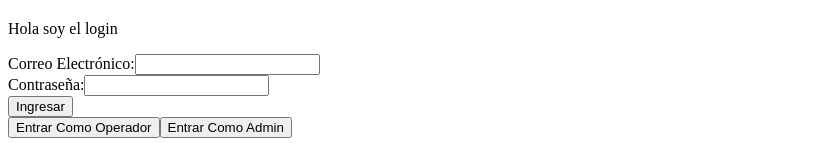
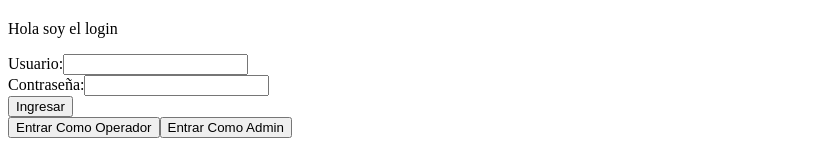
Before and after one commit to ExeYS02/hotel-mortadela, a React (Vite) app in the folder Cliente/: page /Login in a window 1280 px wide. Shown: the part 279-423 px from the top of the page, without its empty margins (0-815 px from the left). Built offline with nearby package versions, Linux system fonts and the light colour scheme; no server answers.

Commit message:
REemplazamos todo el cambio email o correo en el login, por simplemente un nombre de usuario

```diff
--- a/Cliente/src/Paginas/Login.jsx
+++ b/Cliente/src/Paginas/Login.jsx
@@ -5,7 +5,7 @@ import { useNavigate } from 'react-router-dom';
 
 function Login() {
 
-  const [correo, setCorreo] = useState('');
+  const [usuario, setUsuario] = useState('');
   const [contrasena, setContrasena] = useState('');
 
 
@@ -41,7 +41,7 @@ function Login() {
       const respuesta = await fetch('http://localhost:5000/api/login', {
       method: 'POST',
       headers: { 'Content-Type': 'application/json' },
-      body: JSON.stringify({ correo, contrasena })
+      body: JSON.stringify({ usuario, contrasena })
       });
 
       // Le preguntamos al 'fetch' si el servidor
@@ -91,11 +91,11 @@ function Login() {
       <form onSubmit={manejarEnvio}>
 
         <div>
-          <label>Correo Electrónico:</label>
+          <label>Usuario:</label>
           <input
-            type="email"
-            value={correo}
-            onChange={(e) => setCorreo(e.target.value)}
+            type="text"
+            value={usuario}
+            onChange={(e) => setUsuario(e.target.value)}
             required
           />
         </div>
```
Also changed, not shown: 1 other file (tests, documents, lock files or other folders).
